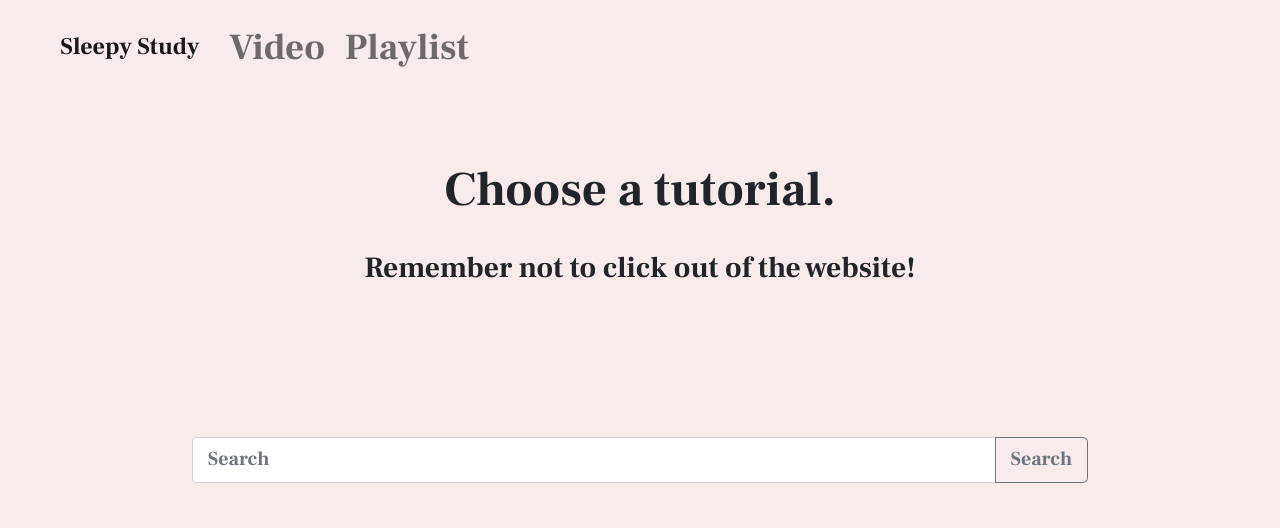
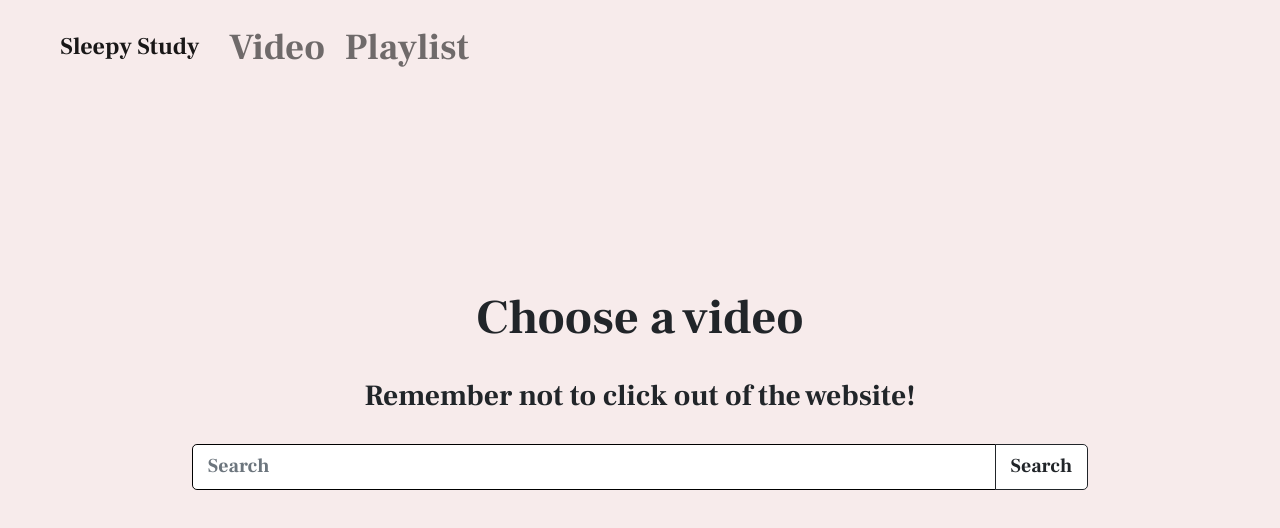
Before and after one commit to flyingfiretruck/sleepystudy, a React app: page /video in a window 1280 px wide. Shown: the top 528 px of the page. Built offline with nearby package versions, Linux system fonts and the light colour scheme; the HTML template or start-up script is replaced by a standard one.

Commit message:
minor changes

```diff
--- a/client/components/video.jsx
+++ b/client/components/video.jsx
@@ -5,17 +5,19 @@ import ReactPlayer from 'react-player'
 const Video = () => (
   <div className="video">
     <div className="video-empty-space"></div>
+    <div className="video-empty-space"></div>
     <div className="video-description">
-      <p>Choose a tutorial.</p>
+      <p>Choose a video</p>
       <p className="video-reminder">Remember not to click out of the website!</p>
     </div>
     <div className="video-search-bar">
-      <InputGroup className="video-video-search">
+      <InputGroup className="video-search">
         <FormControl placeholder="Search"
-          aria-label="Default"
-          aria-descibedby="inputGroup-sizing-default"
+          className="search-bar"
+          area-label="Default"
+          area-descibedby="inputGroup-sizing-default"
         />
-        <Button variant="outline-secondary">
+        <Button className="search-button" variant="outline-dark">
           Search
         </Button>
       </InputGroup>
--- a/client/stylesheets/video.css
+++ b/client/stylesheets/video.css
@@ -9,7 +9,7 @@
   bottom: 0;
 }
 
-.video-video-search {
+.video-search {
   padding-left: 15%;
   padding-right: 15%;
 }
@@ -27,5 +27,16 @@
 
 .video-reminder {
   font-size: 0.75em;
-  margin-bottom:5em;
 }
+
+.btn {
+  background-color: white !important;
+}
+
+.btn-outline-dark:hover {
+  background-color: #212529 !important;
+}
+
+.search-bar {
+  border: 1px solid black !important;
+}
--- a/webpack.config.js
+++ b/webpack.config.js
@@ -29,5 +29,7 @@ module.exports = {
     historyApiFallback: true,
   },
   devtool: 'source-map',
-
+  watchOptions: {
+    ignored: /node_modules/,
+  },
 };
```
Also changed, not shown: 2 other files (tests, documents, lock files or other folders).
